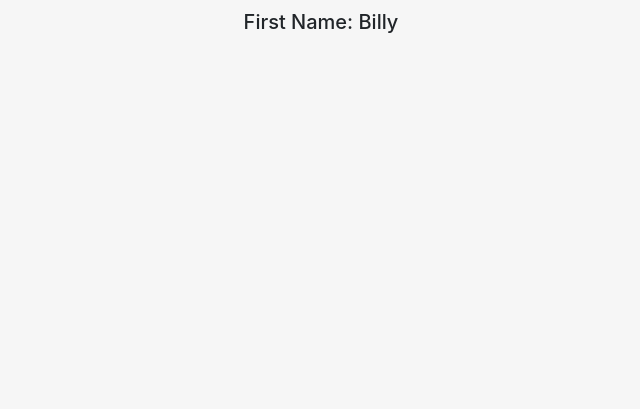
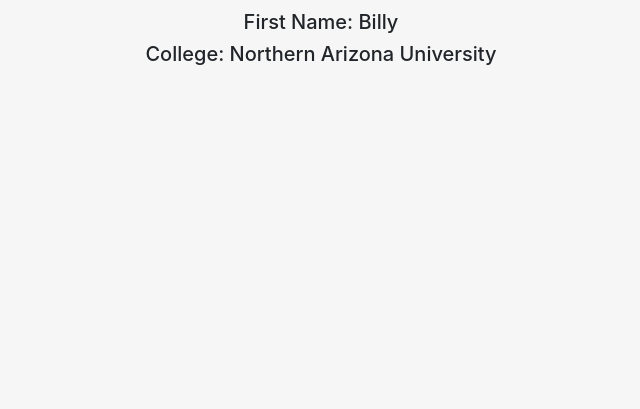
Before and after one commit to deltarod/CS386-Group-20, a Django app: a page that uses Code/homepage/templates/Users/user.html in a window 1280 px wide. Shown: the part 158-567 px from the top of the page, without its empty margins (319-959 px from the left). Run offline with Django 3.2, Linux system fonts and the light colour scheme; data comes from the database, SQL or seed files in the repository; both versions use the stored data as it was after the commit; some libraries are stand-ins or nearby versions.

Commit message:
small bugfixes

```diff
--- a/Code/homepage/templates/School/school.html
+++ b/Code/homepage/templates/School/school.html
@@ -16,6 +16,8 @@
         <div class="col-sm-8">
             <h3>{{ school.schoolName }}</h3>
         </div>
+
+        {% if user.is_authenticated %}
 
             {% if user.profile.college == school %}
 
@@ -36,6 +38,8 @@
 
             {% endif %}
 
+        {% endif %}
+
 
     </div>
 
--- a/Code/homepage/templates/Users/user.html
+++ b/Code/homepage/templates/Users/user.html
@@ -19,8 +19,8 @@
         <h5>Last Name: {{ user.last_name }}</h5>
     {% endif %}
 
-    {% if user.user.profile.college != None %}
-        <h5>College: {{ user.user.profile.college }}</h5>
+    {% if user.profile.college != None %}
+        <h5>College: {{ user.profile.college.schoolName }}</h5>
     {% endif %}
 
 </div>
--- a/Code/homepage/templates/signin/signin.html
+++ b/Code/homepage/templates/signin/signin.html
@@ -10,6 +10,6 @@
     {{ form.as_p }}
     <button type="submit" class="btn btn-outline-success my-2 my-sm-0">Login</button>
   </form>
-    <a href="/signup/" class="btn btn-outline-success my-2 my-sm-0">Dont have an account? Register</a>
+    <a href="/register/" class="btn btn-outline-success my-2 my-sm-0">Dont have an account? Register</a>
 </div>
 {% endblock %}
```
Also changed, not shown: Code/db.sqlite3. Lines whose indentation alone changed are shown as unchanged.
